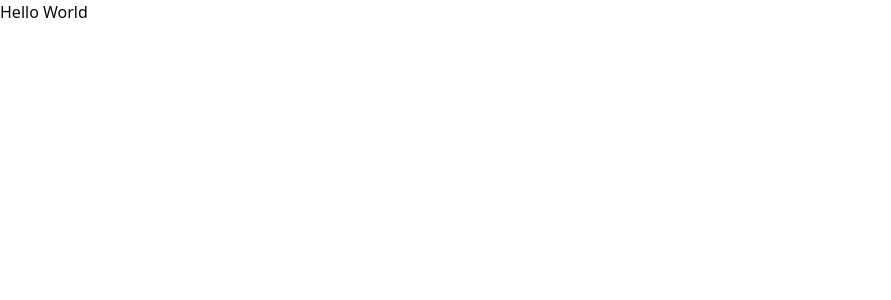
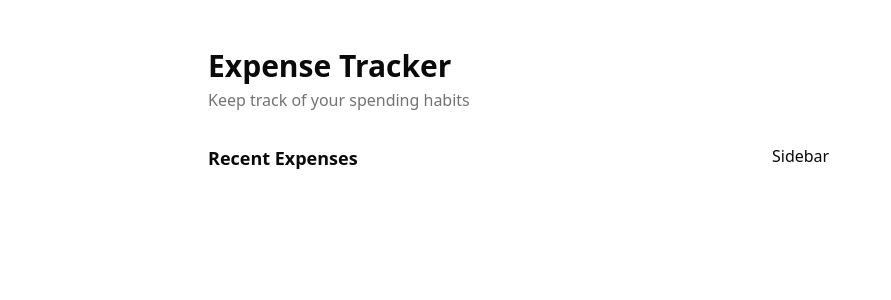
Before and after one commit to Alejandro1709/expense-tracker, a React (Vite) app: page / in a window 1280 px wide. Shown: the top 300 px of the page, without its empty margins (0-891 px from the left). Built offline with nearby package versions, Linux system fonts and the light colour scheme.

Commit message:
Add: basic html, css structure

```diff
--- a/src/App.tsx
+++ b/src/App.tsx
@@ -1,8 +1,38 @@
 function App() {
   return (
-    <>
-      <h1>Hello World</h1>
-    </>
+    <div className="min-h-screen bg-background">
+      {/* <Toaster position="top-center" /> */}
+      <div className="container max-w-4xl mx-auto py-8 px-4 sm:py-12">
+        {/* Header */}
+        <header className="mb-8">
+          <h1 className="text-3xl font-bold text-foreground">
+            Expense Tracker
+          </h1>
+          <p className="text-muted-foreground mt-1">
+            Keep track of your spending habits
+          </p>
+        </header>
+
+        <div className="grid gap-6 lg:grid-cols-[1fr_300px]">
+          {/* Main content */}
+          <div className="space-y-6 order-2 lg:order-1">
+            <section>
+              <h2 className="text-lg font-semibold text-foreground mb-4">
+                Recent Expenses
+              </h2>
+              {/* <ExpenseList expenses={expenses} onDelete={handleDeleteExpense} /> */}
+            </section>
+          </div>
+
+          {/* Sidebar */}
+          <aside className="space-y-6 order-1 lg:order-2">
+            {/* <ExpenseSummary total={totalExpenses} count={expenses.length} />
+            <ExpenseForm onSubmit={handleAddExpense} /> */}
+            Sidebar
+          </aside>
+        </div>
+      </div>
+    </div>
   )
 }
 
```
